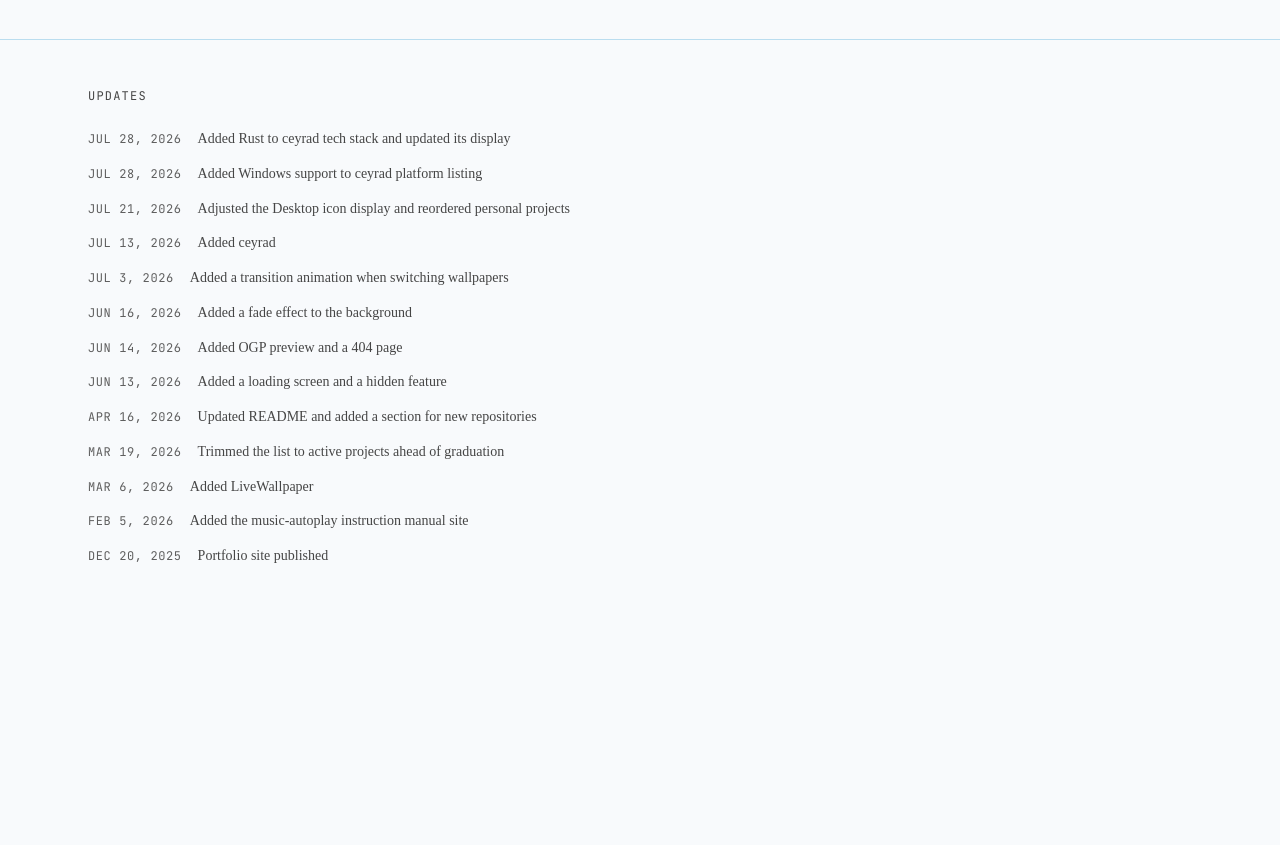
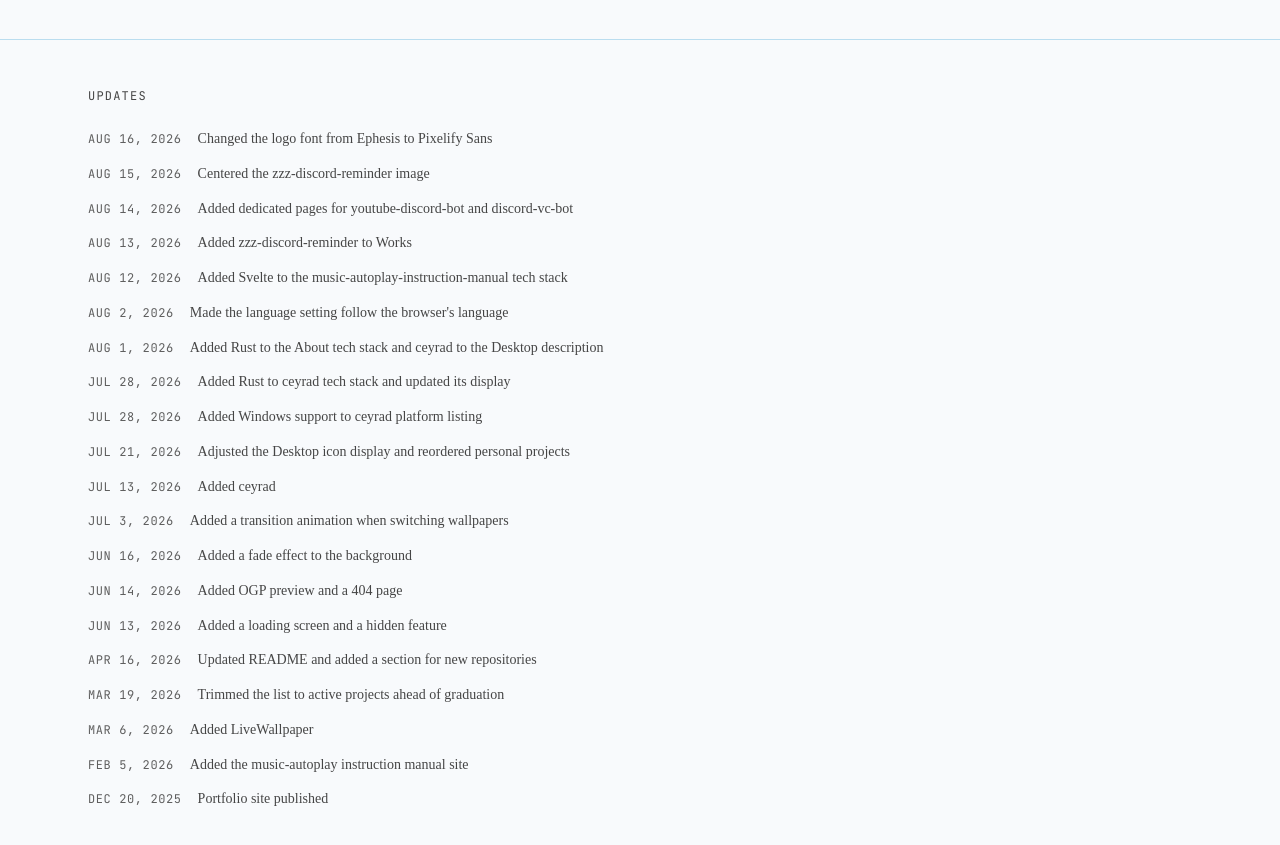
Before and after one commit to Narcissus-tazetta/Portfolio, a React (Vite) app: page / in a window 1280 px wide. Shown: the part 1060-1905 px from the top of the page. Before the commit the page ends 1676 px from the top, so only its background shows below. Built offline with nearby package versions, Linux system fonts and the light colour scheme; a web font is replaced by a local one.

Commit message:
feat: 🎸 フッターの更新履歴に直近のコミットを追加

```diff
--- a/src/content/updates.ts
+++ b/src/content/updates.ts
@@ -18,6 +18,62 @@ export function commitUrl(sha: string): string {
 }
 
 export const siteUpdates: SiteUpdate[] = [
+    {
+        date: "2026-08-16",
+        commit: "fa64f0eddf8e4df4118cfc23381d4efe43dec01f",
+        message: {
+            ja: "ロゴのフォントを Ephesis から Pixelify Sans に変更",
+            en: "Changed the logo font from Ephesis to Pixelify Sans",
+        },
+    },
+    {
+        date: "2026-08-15",
+        commit: "db71c0d6fa13c2f2e4795adfb42795b4139f37c5",
+        message: {
+            ja: "zzz-discord-reminder の画像を中央寄せに変更",
+            en: "Centered the zzz-discord-reminder image",
+        },
+    },
+    {
+        date: "2026-08-14",
+        commit: "4a94603d0cb41542bb2df79f0f4c0282c91a71bf",
+        message: {
+            ja: "youtube-discord-bot と discord-vc-bot に個別ページを追加",
+            en: "Added dedicated pages for youtube-discord-bot and discord-vc-bot",
+        },
+    },
+    {
+        date: "2026-08-13",
+        commit: "ed63373e43b221406e4aa023610dc8c7ae4aba1b",
+        message: {
+            ja: "zzz-discord-reminder を Works に追加",
+            en: "Added zzz-discord-reminder to Works",
+        },
+    },
+    {
+        date: "2026-08-12",
+        commit: "a33462f727e9b5b8c65fd74bb7d4214d95b6531e",
+        message: {
+            ja: "music-autoplay-instruction-manual の技術スタックに Svelte を追加",
+            en: "Added Svelte to the music-autoplay-instruction-manual tech stack",
+        },
+    },
+    {
+        date: "2026-08-02",
+        commit: "e972c6b9d5470af874e3b5a4cb6e28fa3401a38e",
+        message: {
+            ja: "言語設定をブラウザの言語設定に追従するように変更",
+            en: "Made the language setting follow the browser's language",
+        },
+    },
+    {
+        date: "2026-08-01",
+        commit: "ec6872d5a2ff7e7102532828ed3c80fdde742f7e",
+        message: {
+            ja: "About の技術スタックに Rust を追加し、Desktop の説明に ceyrad を追加",
+            en: "Added Rust to the About tech stack and ceyrad to the Desktop description",
+        },
+    },
     {
         date: "2026-07-28",
         commit: "701b024ce3625bd8064bb6288f603d7a37e08272",
```
